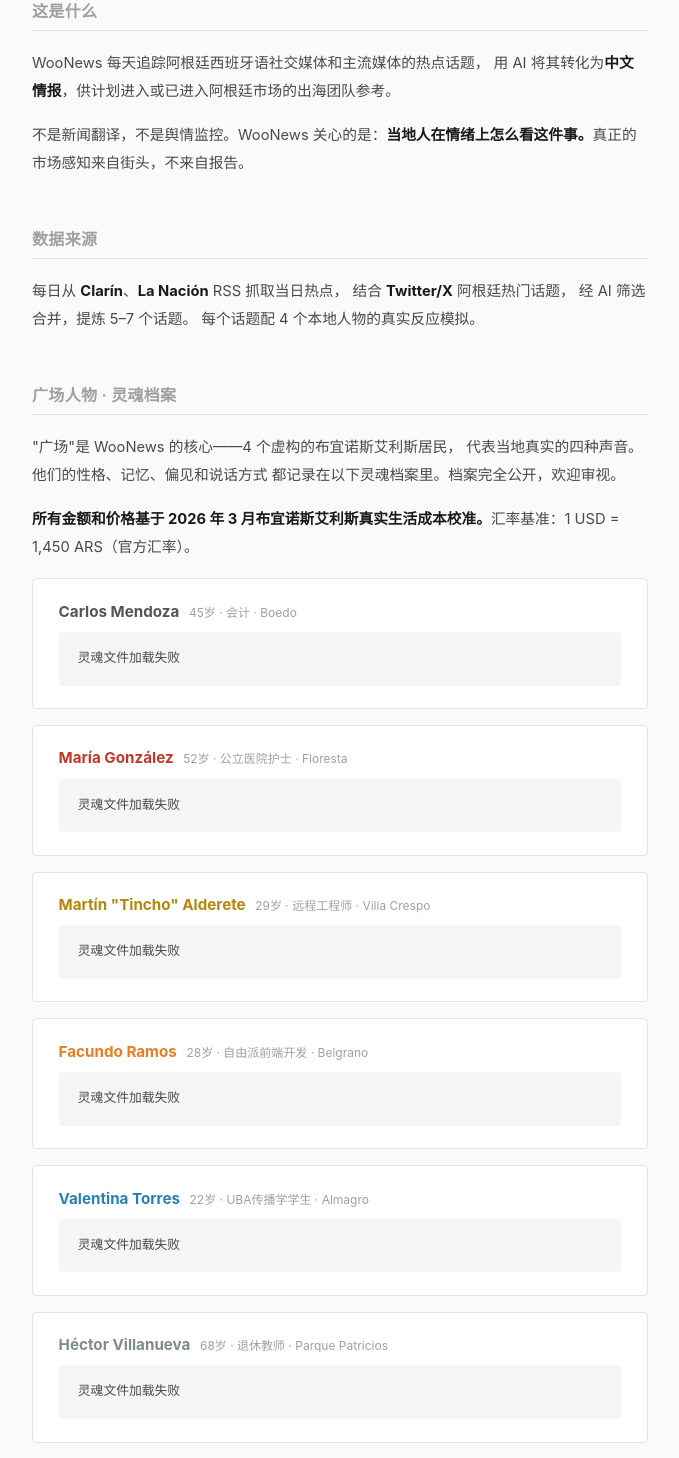
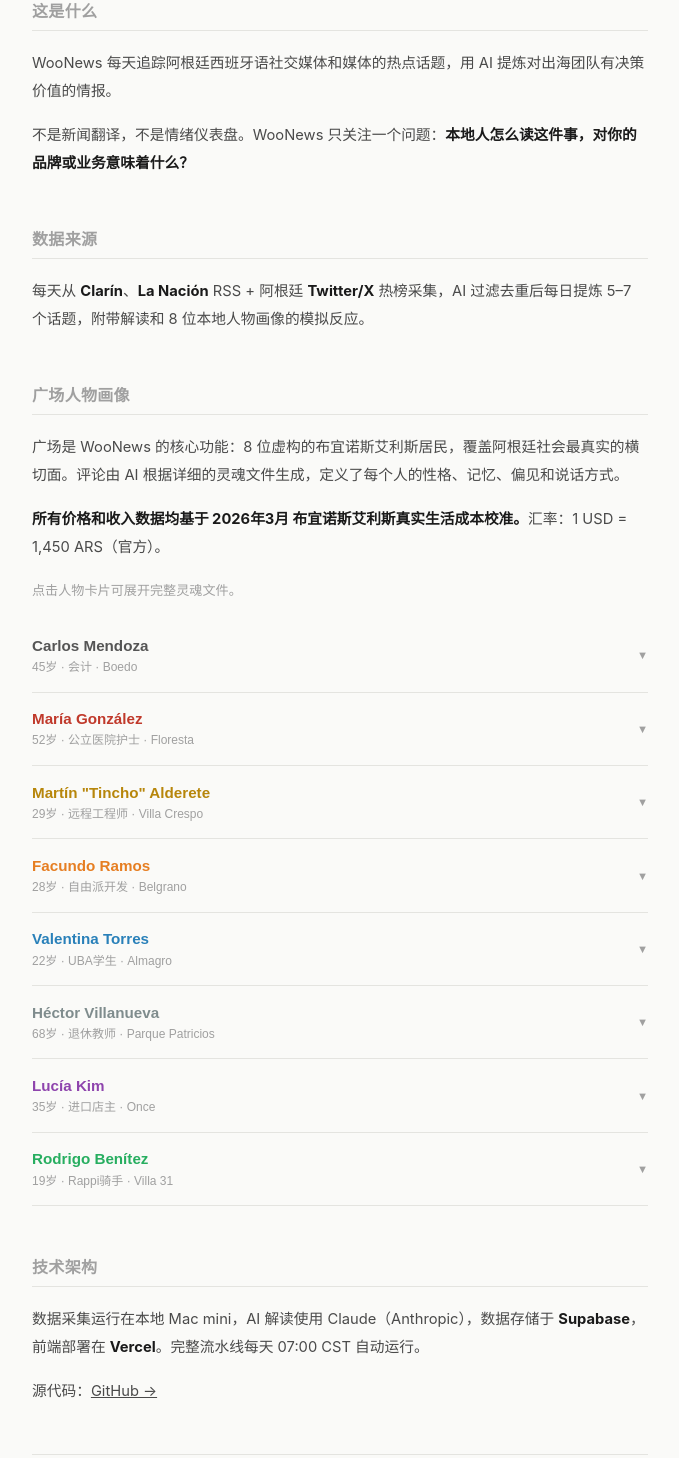
Before and after one commit to wInTheNewWorld/woonews, a Next.js app in the folder src/: page /docs in a window 1280 px wide. Shown: the part 280-1738 px from the top of the page, without its empty margins (300-979 px from the left). Built offline with nearby package versions, Linux system fonts and the light colour scheme.

Commit message:
feat: persona name → docs anchor link, collapsible soul cards

```diff
--- /dev/null
+++ b/src/app/components/PersonaAutoOpen.tsx
@@ -0,0 +1,20 @@
+'use client';
+import { useEffect } from 'react';
+
+export function PersonaAutoOpen() {
+  useEffect(() => {
+    const hash = window.location.hash.slice(1);
+    if (!hash) return;
+    // 等 DOM 渲染
+    setTimeout(() => {
+      const el = document.getElementById(hash);
+      if (el) {
+        el.scrollIntoView({ behavior: 'smooth', block: 'start' });
+        // 触发卡片展开：找到 button 点击
+        const btn = el.querySelector('button');
+        if (btn) btn.click();
+      }
+    }, 100);
+  }, []);
+  return null;
+}
--- /dev/null
+++ b/src/app/components/PersonaCard.tsx
@@ -0,0 +1,41 @@
+'use client';
+import { useState, useEffect } from 'react';
+
+interface Props {
+  personaKey: string;
+  name: string;
+  label: string;
+  color: string;
+  soul: string;
+  autoOpen?: boolean;
+}
+
+export function PersonaCard({ personaKey, name, label, color, soul, autoOpen }: Props) {
+  const [open, setOpen] = useState(false);
+
+  // 如果 URL hash 匹配，自动展开
+  useEffect(() => {
+    if (autoOpen) setOpen(true);
+  }, [autoOpen]);
+
+  return (
+    <div id={personaKey} className="persona-card-collapsible">
+      <button
+        className="persona-card-header-btn"
+        onClick={() => setOpen(o => !o)}
+        aria-expanded={open}
+      >
+        <div className="persona-card-identity">
+          <span className="persona-card-name" style={{ color }}>{name}</span>
+          <span className="persona-card-label">{label}</span>
+        </div>
+        <span className="persona-toggle-icon">{open ? '▲' : '▼'}</span>
+      </button>
+      {open && (
+        <div className="persona-soul-content">
+          <pre className="persona-prompt">{soul}</pre>
+        </div>
+      )}
+    </div>
+  );
+}
--- a/src/app/docs/page.tsx
+++ b/src/app/docs/page.tsx
@@ -1,13 +1,12 @@
 import fs from 'fs';
 import path from 'path';
+import { PersonaCard } from '../components/PersonaCard';
+import { PersonaAutoOpen } from '../components/PersonaAutoOpen';
 
 function getSoulFile(filename: string): string {
   try {
-    const soulsDir = path.join(process.cwd(), 'souls');
-    return fs.readFileSync(path.join(soulsDir, filename), 'utf8');
-  } catch {
-    return '灵魂文件加载失败';
-  }
+    return fs.readFileSync(path.join(process.cwd(), 'souls', filename), 'utf8');
+  } catch { return '灵魂文件加载失败'; }
 }
 
 function Nav() {
@@ -24,20 +23,15 @@ function Nav() {
 
 export default function Docs() {
   const personas = [
-    { key: 'carlos',    name: 'Carlos Mendoza',              label: '45岁 · 会计 · Boedo',              color: '#555',     soulFile: 'carlos-mendoza.md' },
-    { key: 'maria',     name: 'María González',              label: '52岁 · 公立医院护士 · Floresta',    color: '#c0392b',  soulFile: 'maria-gonzalez.md' },
-    { key: 'tincho',    name: 'Martín "Tincho" Alderete',    label: '29岁 · 远程工程师 · Villa Crespo',  color: '#b7860b',  soulFile: 'martin-alderete.md' },
-    { key: 'facundo',   name: 'Facundo Ramos',               label: '28岁 · 自由派前端开发 · Belgrano',  color: '#e67e22',  soulFile: 'facundo-ramos.md' },
-    { key: 'valentina', name: 'Valentina Torres',            label: '22岁 · UBA传播学学生 · Almagro',    color: '#2980b9',  soulFile: 'valentina-torres.md' },
-    { key: 'hector',    name: 'Héctor Villanueva',           label: '68岁 · 退休教师 · Parque Patricios', color: '#7f8c8d', soulFile: 'hector-villanueva.md' },
-    { key: 'lucia',     name: 'Lucía Kim',                   label: '35岁 · 进口杂货店主 · Once',        color: '#8e44ad',  soulFile: 'lucia-kim.md' },
-    { key: 'rodrigo',   name: 'Rodrigo Benítez',             label: '19岁 · Rappi骑手 · Villa 31',       color: '#27ae60',  soulFile: 'rodrigo-benitez.md' },
+    { key: 'carlos',    name: 'Carlos Mendoza',           label: '45岁 · 会计 · Boedo',             color: '#555',    file: 'carlos-mendoza.md' },
+    { key: 'maria',     name: 'María González',           label: '52岁 · 公立医院护士 · Floresta',   color: '#c0392b', file: 'maria-gonzalez.md' },
+    { key: 'tincho',    name: 'Martín "Tincho" Alderete', label: '29岁 · 远程工程师 · Villa Crespo', color: '#b7860b', file: 'martin-alderete.md' },
+    { key: 'facundo',   name: 'Facundo Ramos',            label: '28岁 · 自由派开发 · Belgrano',     color: '#e67e22', file: 'facundo-ramos.md' },
+    { key: 'valentina', name: 'Valentina Torres',         label: '22岁 · UBA学生 · Almagro',         color: '#2980b9', file: 'valentina-torres.md' },
+    { key: 'hector',    name: 'Héctor Villanueva',        label: '68岁 · 退休教师 · Parque Patricios',color: '#7f8c8d', file: 'hector-villanueva.md' },
+    { key: 'lucia',     name: 'Lucía Kim',                label: '35岁 · 进口店主 · Once',           color: '#8e44ad', file: 'lucia-kim.md' },
+    { key: 'rodrigo',   name: 'Rodrigo Benítez',          label: '19岁 · Rappi骑手 · Villa 31',      color: '#27ae60', file: 'rodrigo-benitez.md' },
   ];
-
-  const soulsWithContent = personas.map(p => ({
-    ...p,
-    content: getSoulFile(p.soulFile),
-  }));
 
   return (
     <>
@@ -46,67 +40,43 @@ export default function Docs() {
         <div className="container">
           <header className="docs-header">
             <h1 className="docs-title">关于 WooNews</h1>
-          <p className="docs-sub">一份写给出海操盘手的阿根廷每日情报</p>
+            <p className="docs-sub">为出海团队准备的阿根廷每日情报</p>
           </header>
 
           <section className="docs-section">
             <h2>这是什么</h2>
-          <p>
-            WooNews 每天追踪阿根廷西班牙语社交媒体和主流媒体的热点话题，
-            用 AI 将其转化为<strong>中文情报</strong>，供计划进入或已进入阿根廷市场的出海团队参考。
-          </p>
-          <p>
-            不是新闻翻译，不是舆情监控。WooNews 关心的是：<strong>当地人在情绪上怎么看这件事。</strong>
-            真正的市场感知来自街头，不来自报告。
-          </p>
+            <p>WooNews 每天追踪阿根廷西班牙语社交媒体和媒体的热点话题，用 AI 提炼对出海团队有决策价值的情报。</p>
+            <p>不是新闻翻译，不是情绪仪表盘。WooNews 只关注一个问题：<strong>本地人怎么读这件事，对你的品牌或业务意味着什么？</strong></p>
           </section>
 
           <section className="docs-section">
             <h2>数据来源</h2>
-          <p>
-            每日从 <strong>Clarín</strong>、<strong>La Nación</strong> RSS 抓取当日热点，
-            结合 <strong>Twitter/X</strong> 阿根廷热门话题，
-            经 AI 筛选合并，提炼 5–7 个话题。
-            每个话题配 4 个本地人物的真实反应模拟。
-          </p>
+            <p>每天从 <strong>Clarín</strong>、<strong>La Nación</strong> RSS + 阿根廷 <strong>Twitter/X</strong> 热榜采集，AI 过滤去重后每日提炼 5–7 个话题，附带解读和 8 位本地人物画像的模拟反应。</p>
           </section>
 
           <section className="docs-section">
-          <h2>广场人物 · 灵魂档案</h2>
-          <p>
-            "广场"是 WooNews 的核心——4 个虚构的布宜诺斯艾利斯居民，
-            代表当地真实的四种声音。他们的性格、记忆、偏见和说话方式
-            都记录在以下灵魂档案里。档案完全公开，欢迎审视。
-          </p>
-          <p>
-            <strong>所有金额和价格基于 2026 年 3 月布宜诺斯艾利斯真实生活成本校准。</strong>
-            汇率基准：1 USD = 1,450 ARS（官方汇率）。
-          </p>
+            <h2>广场人物画像</h2>
+            <p>广场是 WooNews 的核心功能：8 位虚构的布宜诺斯艾利斯居民，覆盖阿根廷社会最真实的横切面。评论由 AI 根据详细的灵魂文件生成，定义了每个人的性格、记忆、偏见和说话方式。</p>
+            <p><strong>所有价格和收入数据均基于 2026年3月 布宜诺斯艾利斯真实生活成本校准。</strong>汇率：1 USD = 1,450 ARS（官方）。</p>
+            <p style={{color:'var(--ink-faint)',fontSize:'0.82rem'}}>点击人物卡片可展开完整灵魂文件。</p>
 
-          {soulsWithContent.map(p => (
-            <div key={p.key} className="persona-card">
-              <div className="persona-card-header">
-                <span className="persona-card-name" style={{ color: p.color }}>{p.name}</span>
-                <span className="persona-card-label">{p.label}</span>
-              </div>
-              <pre className="persona-prompt">{p.content}</pre>
-            </div>
+            <PersonaAutoOpen />
+            {personas.map(p => (
+              <PersonaCard
+                key={p.key}
+                personaKey={p.key}
+                name={p.name}
+                label={p.label}
+                color={p.color}
+                soul={getSoulFile(p.file)}
+              />
             ))}
           </section>
 
           <section className="docs-section">
             <h2>技术架构</h2>
-          <p>
-            数据采集运行在 Mac mini 本地，AI 解读与广场模拟使用 Claude（Anthropic），
-            数据存储在 <strong>Supabase</strong>，前端部署在 <strong>Vercel</strong>。
-            每天 07:00 自动运行完整流程。
-          </p>
-          <p>
-            代码开源于{' '}
-            <a href="https://github.com/wInTheNewWorld/woonews" target="_blank" rel="noopener noreferrer" style={{color:'var(--ink-sub)'}}>
-              GitHub →
-            </a>
-          </p>
+            <p>数据采集运行在本地 Mac mini，AI 解读使用 Claude（Anthropic），数据存储于 <strong>Supabase</strong>，前端部署在 <strong>Vercel</strong>。完整流水线每天 07:00 CST 自动运行。</p>
+            <p>源代码：<a href="https://github.com/wInTheNewWorld/woonews" target="_blank" rel="noopener noreferrer" style={{color:'var(--ink-sub)'}}>GitHub →</a></p>
           </section>
 
           <footer className="site-footer">WooNews · Built by WooWoo</footer>
--- a/src/app/globals.css
+++ b/src/app/globals.css
@@ -299,3 +299,31 @@ footer.site-footer {
   border-top: 1px solid var(--rule);
   margin-top: 2rem;
 }
+
+/* 人物名跳转链接 */
+a.persona-link {
+  text-decoration: none;
+  border-bottom: 1px dotted currentColor;
+  cursor: pointer;
+}
+a.persona-link:hover { opacity: 0.75; }
+
+/* Docs 页人物折叠卡片 */
+.persona-card-collapsible {
+  border-bottom: 1px solid var(--rule);
+  margin-bottom: 0;
+}
+.persona-card-header-btn {
+  width: 100%;
+  background: none;
+  border: none;
+  cursor: pointer;
+  padding: 1.1rem 0;
+  display: flex;
+  align-items: center;
+  justify-content: space-between;
+  text-align: left;
+}
+.persona-card-identity { display: flex; flex-direction: column; gap: 0.2rem; }
+.persona-toggle-icon { font-size: 0.7rem; color: var(--ink-faint); flex-shrink: 0; }
+.persona-soul-content { padding-bottom: 1.2rem; }
```
Also changed, not shown: src/app/components/DailyPage.tsx (+30 -6 lines). Lines whose indentation alone changed are shown as unchanged.
